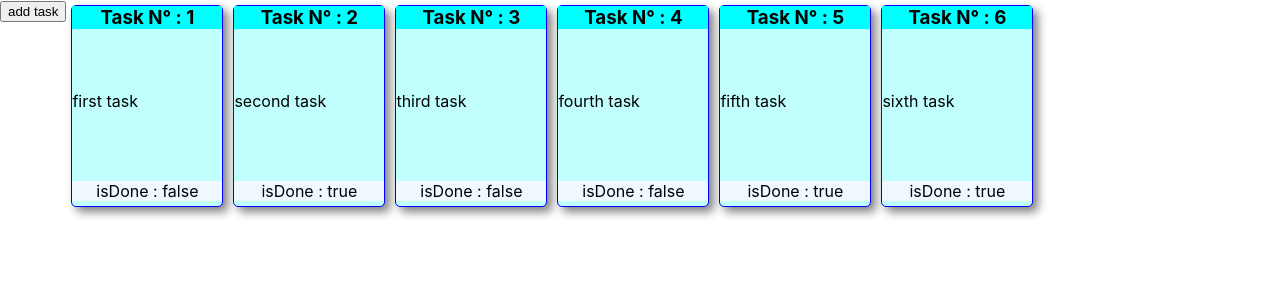
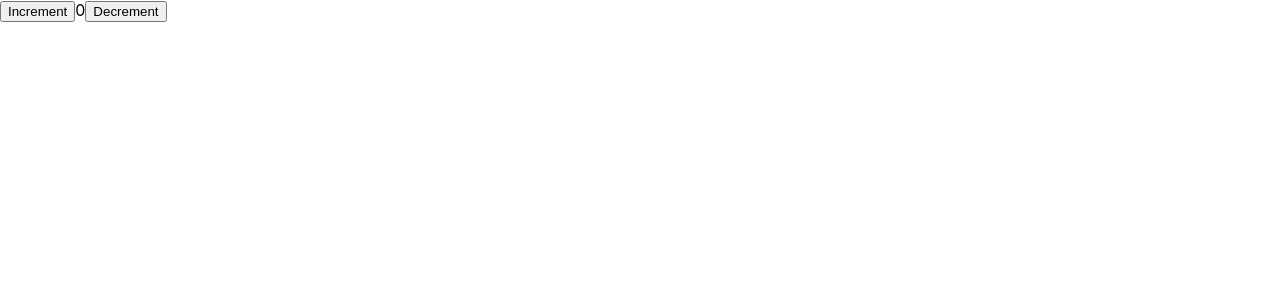
Before and after one commit to mellefmedali/redux-checkpoint, a React (Create React App) app: page / in a window 1280 px wide. Shown: the top 300 px of the page. Built offline with nearby package versions, Linux system fonts and the light colour scheme.

Commit message:
counter etest, second store

```diff
--- a/src/App.js
+++ b/src/App.js
@@ -1,13 +1,14 @@
 import './App.css';
 import AddTask from './components/AddTask';
+import Counter from './components/counter';
 import { ListTask } from './components/ListTask';
 import Task from './components/Task';
 
 function App() {
   return (
     <div className="App">
-      <AddTask/>
-      {ListTask.map(e => <Task key={e.id} list={e}/>)}
+      <Counter />
+      {/* {ListTask.map(e => <Task key={e.id} list={e} />)} */}
     </div>
   );
 }
--- /dev/null
+++ b/src/components/counter.js
@@ -0,0 +1,22 @@
+import React from 'react'
+import { useSelector, useDispatch } from 'react-redux'
+import { increment, decrement } from './counterSlice'
+
+function Counter() {
+    const count = useSelector((state) => state.counter.value)
+    const dispatch = useDispatch()
+
+    return (
+        <div>
+            <button onClick={()=>dispatch(increment())}>
+                Increment
+            </button>
+            <span>{count}</span>
+            <button onClick={()=>dispatch(decrement())}>
+                Decrement
+            </button>
+        </div>
+    )
+}
+
+export default Counter
--- a/src/components/counterSlice.js
+++ b/src/components/counterSlice.js
@@ -9,9 +9,9 @@
     initialState,
     reducers:{
         increment : (state) => {state.value+=1},
-        decrment: (state) => {state.value-=1}
+        decrement: (state) => {state.value-=1}
     }
 })
 
-export const {increment , decrment} = counterSlice.actions
+export const {increment , decrement} = counterSlice.actions
 export default counterSlice.reducer
--- a/src/store/store.js
+++ b/src/store/store.js
@@ -1,5 +1,8 @@
 import { configureStore } from '@reduxjs/toolkit'
+import counterReducer from '../components/counterSlice'
 
 export const store = configureStore({
-    reducer: {},
+    reducer:{
+        counter: counterReducer,
+    }
 })
```
Also changed, not shown: src/steps.js (+71 -0 lines).
